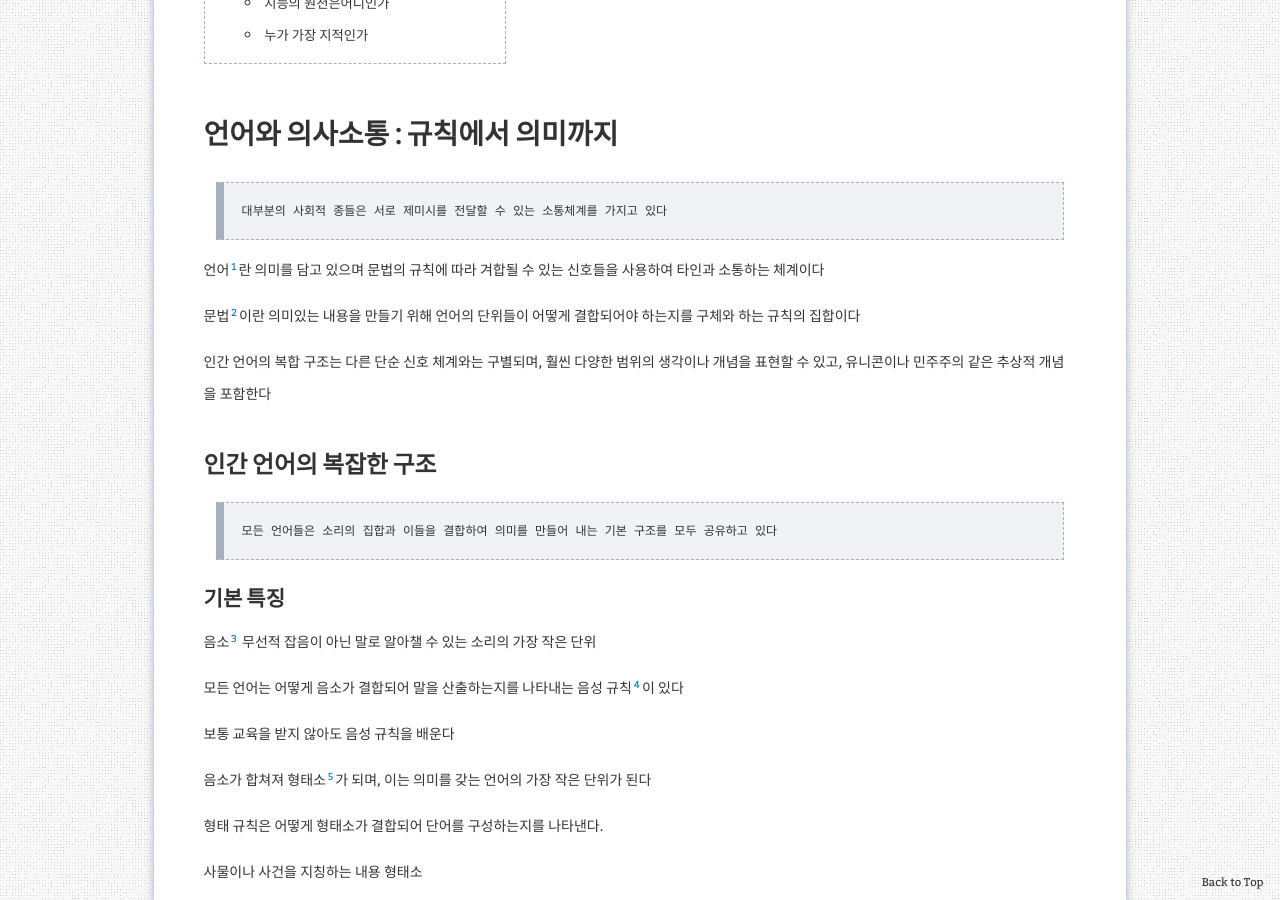
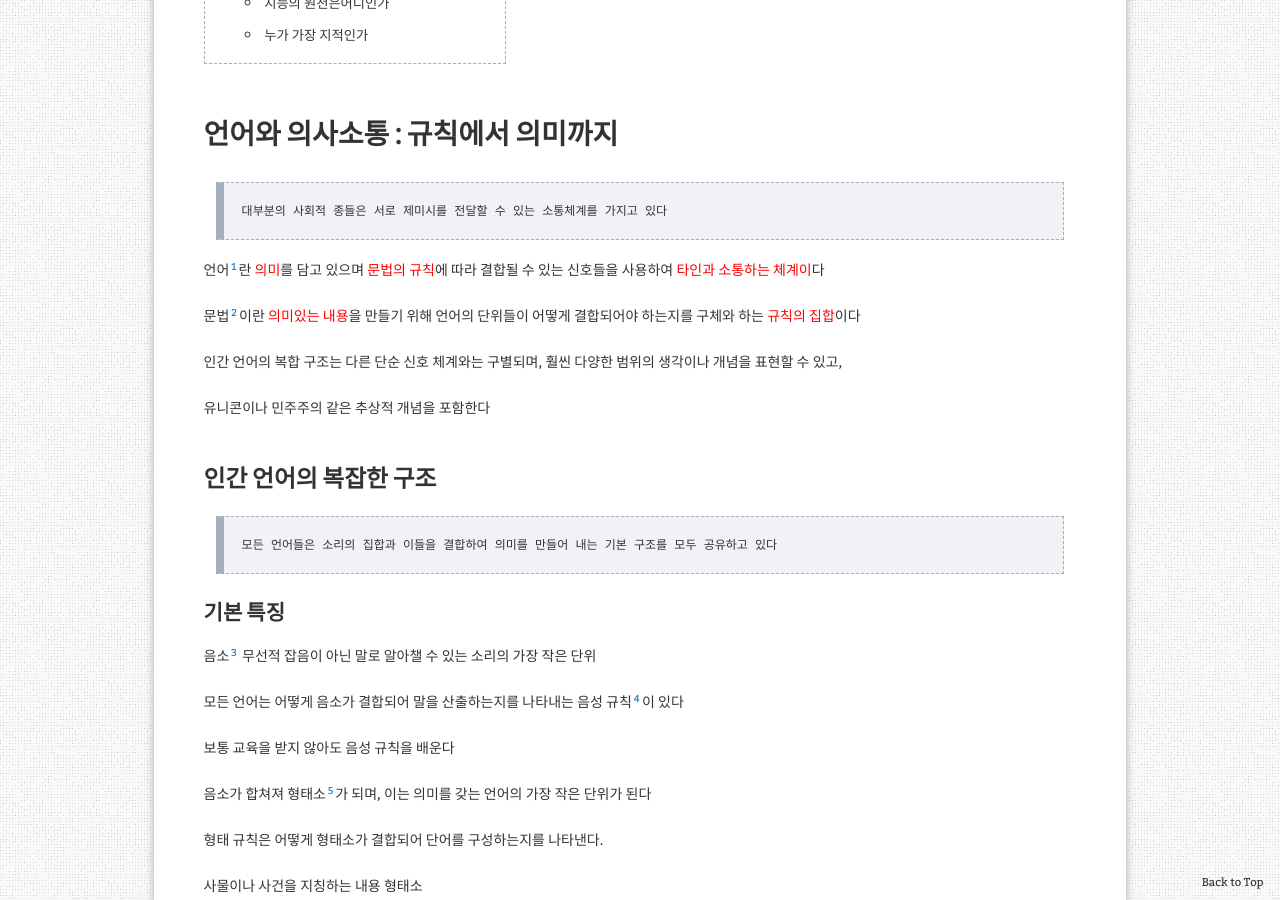
Before and after one commit to aristohyun/aristohyun.github.io, a Jekyll site: the page built from _posts/2021-10-11-psychology_09.md, in a window 1280 px wide and 900 px high, scrolled down 1959 px. Built offline with Jekyll 4.4.1, drawn with Linux system fonts in a browser that asks for light colours; comment, search, counter and statistics services are not loaded.

Commit message:
Update 2021-10-11-psychology_09.md

```diff
--- a/_posts/2021-10-11-psychology_09.md
+++ b/_posts/2021-10-11-psychology_09.md
@@ -17,11 +17,12 @@ redirect_from:
 
 > 대부분의 사회적 종들은 서로 제미시를 전달할 수 있는 소통체계를 가지고 있다
 
-언어[^language]란 의미를 담고 있으며 문법의 규칙에 따라 겨합될 수 있는 신호들을 사용하여 타인과 소통하는 체계이다
+언어[^language]란 <red>의미</red>를 담고 있으며 <red>문법의 규칙</red>에 따라 결합될 수 있는 신호들을 사용하여 <red>타인과 소통하는 체계이</red>다
 
-문법[^grammer]이란 의미있는 내용을 만들기 위해 언어의 단위들이 어떻게 결합되어야 하는지를 구체와 하는 규칙의 집합이다
+문법[^grammer]이란 <red>의미있는 내용</red>을 만들기 위해 언어의 단위들이 어떻게 결합되어야 하는지를 구체와 하는 <red>규칙의 집합</red>이다
 
 인간 언어의 복합 구조는 다른 단순 신호 체계와는 구별되며, 훨씬 다양한 범위의 생각이나 개념을 표현할 수 있고,
+
 유니콘이나 민주주의 같은 추상적 개념을 포함한다
 
 [^language]: 언어, language, 의미를 담고 있으며 문법의 규칙에 따라 겨합될 수 있는 신호들을 사용하여 타인과 소통하는 체계
@@ -35,7 +36,7 @@ redirect_from:
 
 음소[^phoneme] 무선적 잡음이 아닌 말로 알아챌 수 있는 소리의 가장 작은 단위
 
-모든 언어는 어떻게 음소가 결합되어 말을 산출하는지를 나타내는 음성 규칙[^phonological_rules]이 있다
+모든 언어{{< fn "언어" >}}는 어떻게 음소가 결합되어 말을 산출하는지를 나타내는 음성 규칙[^phonological_rules]이 있다
 
 보통 교육을 받지 않아도 음성 규칙을 배운다
 
```
